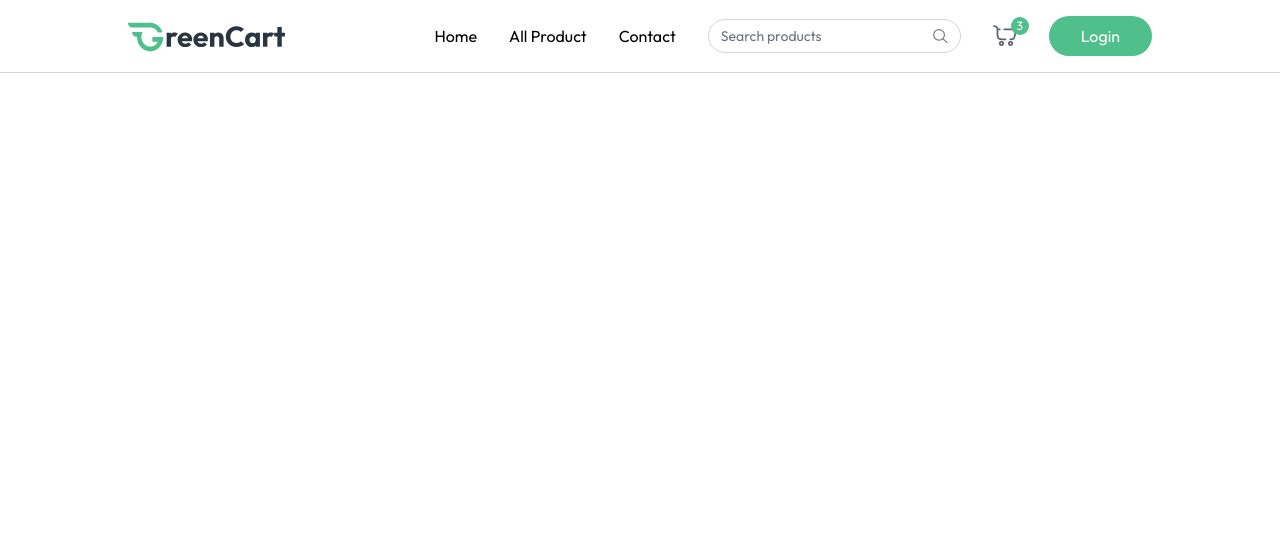
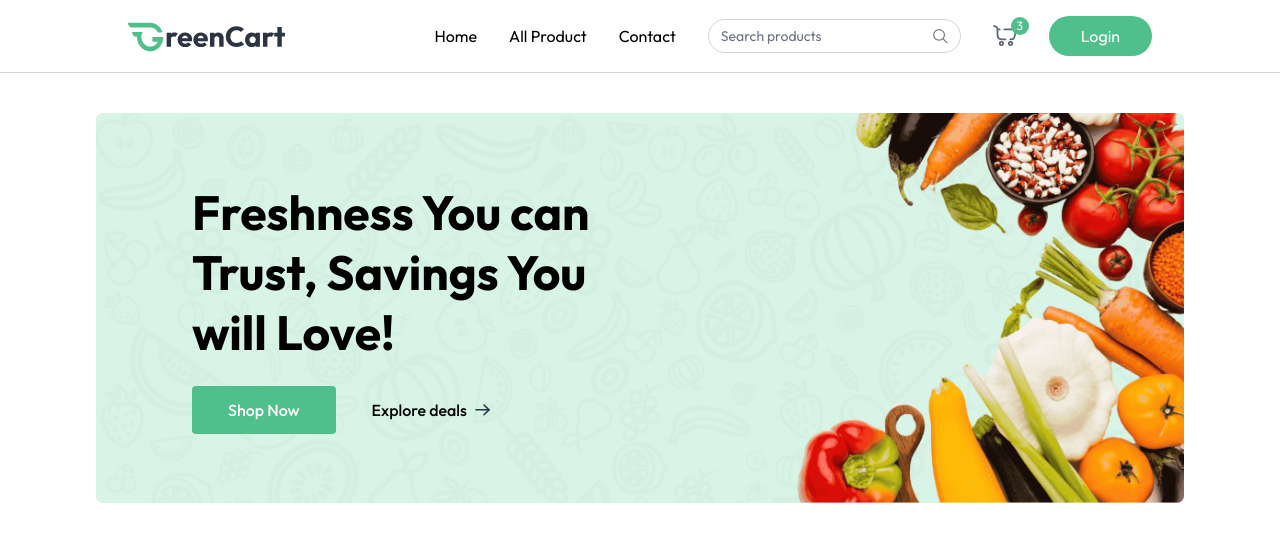
Before and after one commit to NaveenManjappa/green-cart-client, a React (Vite) app: page / in a window 1280 px wide. Shown: the top 542 px of the page. Built offline with nearby package versions, Linux system fonts and the light colour scheme.

Commit message:
Implement the banner component

```diff
--- a/src/App.jsx
+++ b/src/App.jsx
@@ -1,12 +1,21 @@
-import React from 'react'
-import Navbar from './components/navbar'
+import React from "react";
+import Navbar from "./components/navbar";
+import { Routes, Route, useLocation } from "react-router-dom";
+import Home from "./pages/Home";
 
 const App = () => {
+  const isSellerPath = useLocation().pathname.includes("seller");
+
   return (
     <div>
-      <Navbar/>
+      {isSellerPath ? null : <Navbar />}
+      <div className={`${isSellerPath} ? "":"px-6 md:px-16 lg:px-24 xl:px-32"`}>
+        <Routes>
+          <Route path="/" element={<Home />} />
+        </Routes>
+      </div>
     </div>
-  )
-}
+  );
+};
 
-export default App
+export default App;
--- /dev/null
+++ b/src/components/MainBanner.jsx
@@ -0,0 +1,55 @@
+import React from "react";
+import { assets } from "../assets/assets";
+import { Link } from "react-router-dom";
+
+const MainBanner = () => {
+  return (
+    <div className="relative">
+      <img
+        src={assets.main_banner_bg}
+        alt="banner"
+        className="w-full hidden md:block"
+      />
+      <img
+        src={assets.main_banner_bg_sm}
+        alt="banner"
+        className="w-full md:hidden"
+      />
+
+      <div className="absolute inset-0 flex flex-col items-center md:items-start justify-end md:justify-center pb-24 md:pb-0 px-4 md:pl-18 lg:pl-24 ">
+        <h1 className="text-3xl md:text-4xl lg:text-5xl font-bold text-center md:text-left max-w-72 md:max-w-80 lg:max-w-105 leading-tight lg:leading-15">
+          Freshness You can Trust, Savings You will Love!
+        </h1>
+
+
+      <div className="flex items-center mt-6 font-medium">
+        <Link
+          to={"/products"}
+          className="group flex items-center gap-2 px-7 md:px-9 py-3 bg-primary hover:bg-primary-dull transition rounded text-white cursor-pointer"
+        >
+          Shop Now
+          <img
+            className="md:hidden transition group-focus:translate-x-1"
+            src={assets.white_arrow_icon}
+            alt="arrow"
+          />
+        </Link>
+
+        <Link
+          to={"/products"}
+          className="group hidden md:flex items-center gap-2 px-9 py-3 cursor-pointer"
+        >
+          Explore deals
+          <img
+            className="transition group-hover:translate-x-1"
+            src={assets.black_arrow_icon}
+            alt="arrow"
+          />
+        </Link>
+      </div>
+      </div>
+    </div>
+  );
+};
+
+export default MainBanner;
--- /dev/null
+++ b/src/pages/Home.jsx
@@ -0,0 +1,12 @@
+import React from 'react'
+import MainBanner from '../components/MainBanner'
+
+const Home = () => {
+  return (
+    <div className='mt-10'>
+      <MainBanner/>
+    </div>
+  )
+}
+
+export default Home
```
